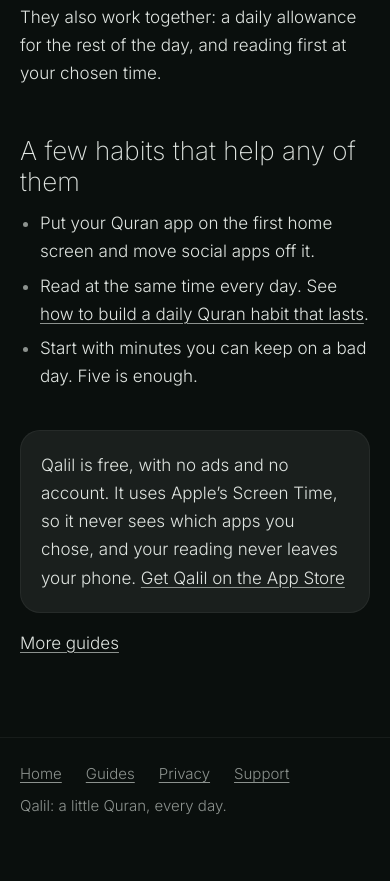
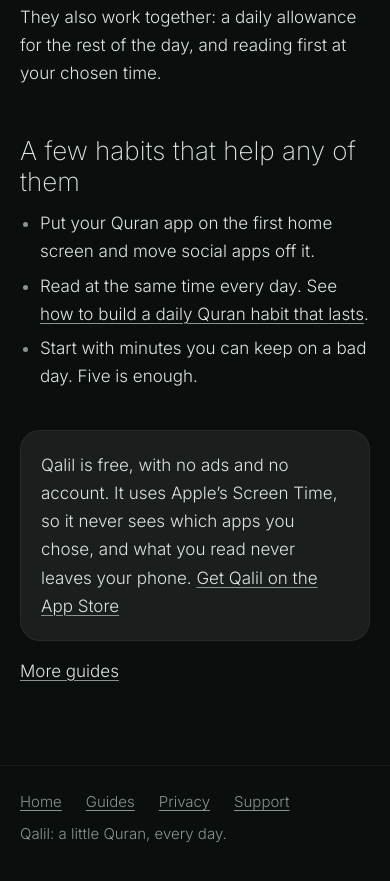
Before and after one commit to sabeelahmad/qalil-site, a plain HTML site: page guides/lock-apps-until-you-read-quran/index.html in a window 390 px wide. Shown: the part 2623-3504 px from the top of the page. Before the commit the page ends 3482 px from the top, so only its background shows below. Drawn offline with Linux system fonts and the light colour scheme.

Commit message:
Guide: what you read never leaves your phone
Co-Authored-By: Claude Opus 5.5 <noreply@anthropic.com>

```diff
--- a/guides/lock-apps-until-you-read-quran/index.html
+++ b/guides/lock-apps-until-you-read-quran/index.html
@@ -80,7 +80,7 @@
     </ul>
 
     <div class="card next">
-      <p><b class="term">Qalil</b> is free, with no ads and no account. It uses Apple’s Screen Time, so it never sees which apps you chose, and your reading never leaves your phone. <a href="https://apps.apple.com/app/id6820683400">Get Qalil on the App Store</a></p>
+      <p><b class="term">Qalil</b> is free, with no ads and no account. It uses Apple’s Screen Time, so it never sees which apps you chose, and what you read never leaves your phone. <a href="https://apps.apple.com/app/id6820683400">Get Qalil on the App Store</a></p>
     </div>
 
     <p class="muted"><a href="/guides/">More guides</a></p>
```
